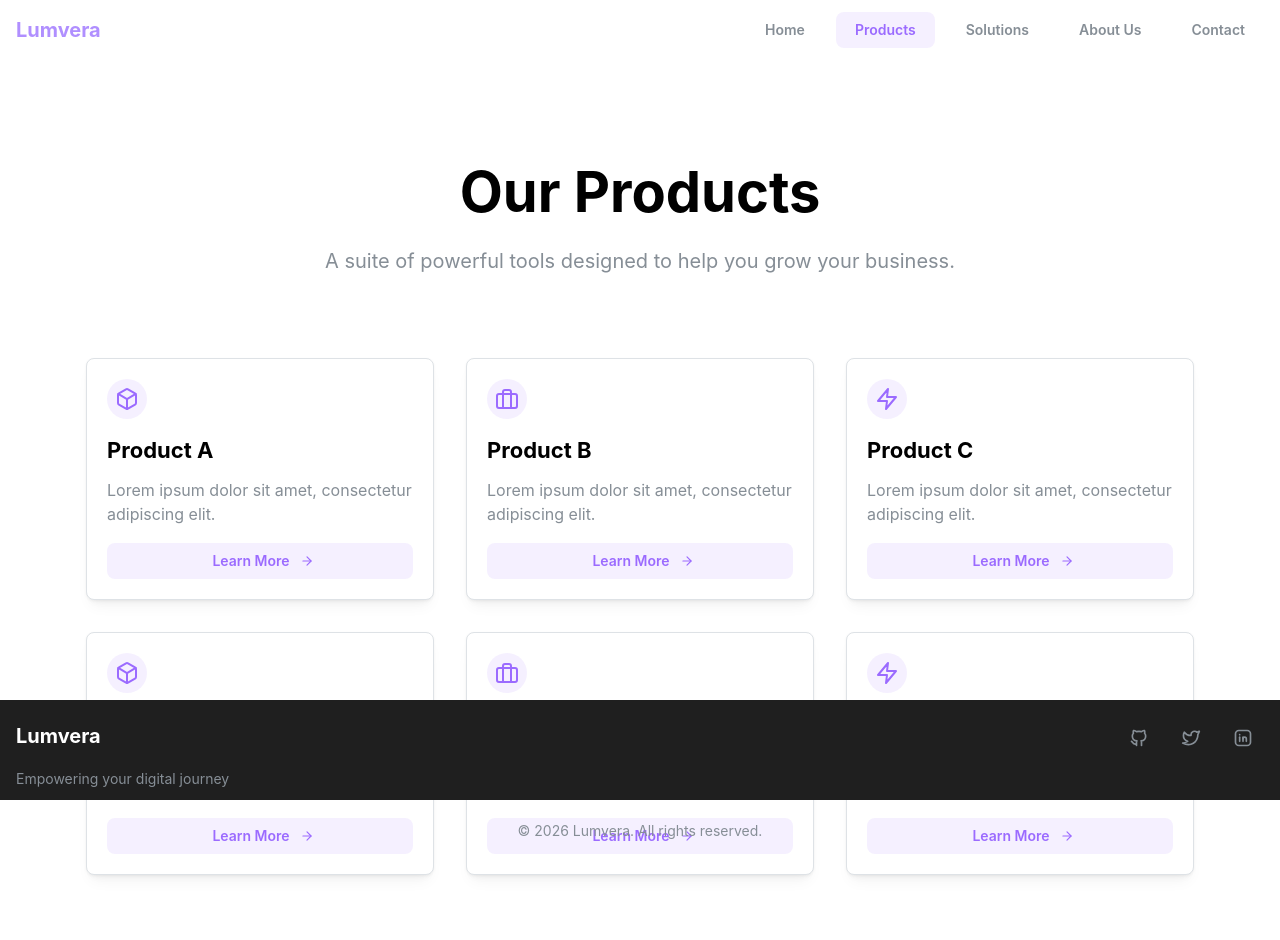
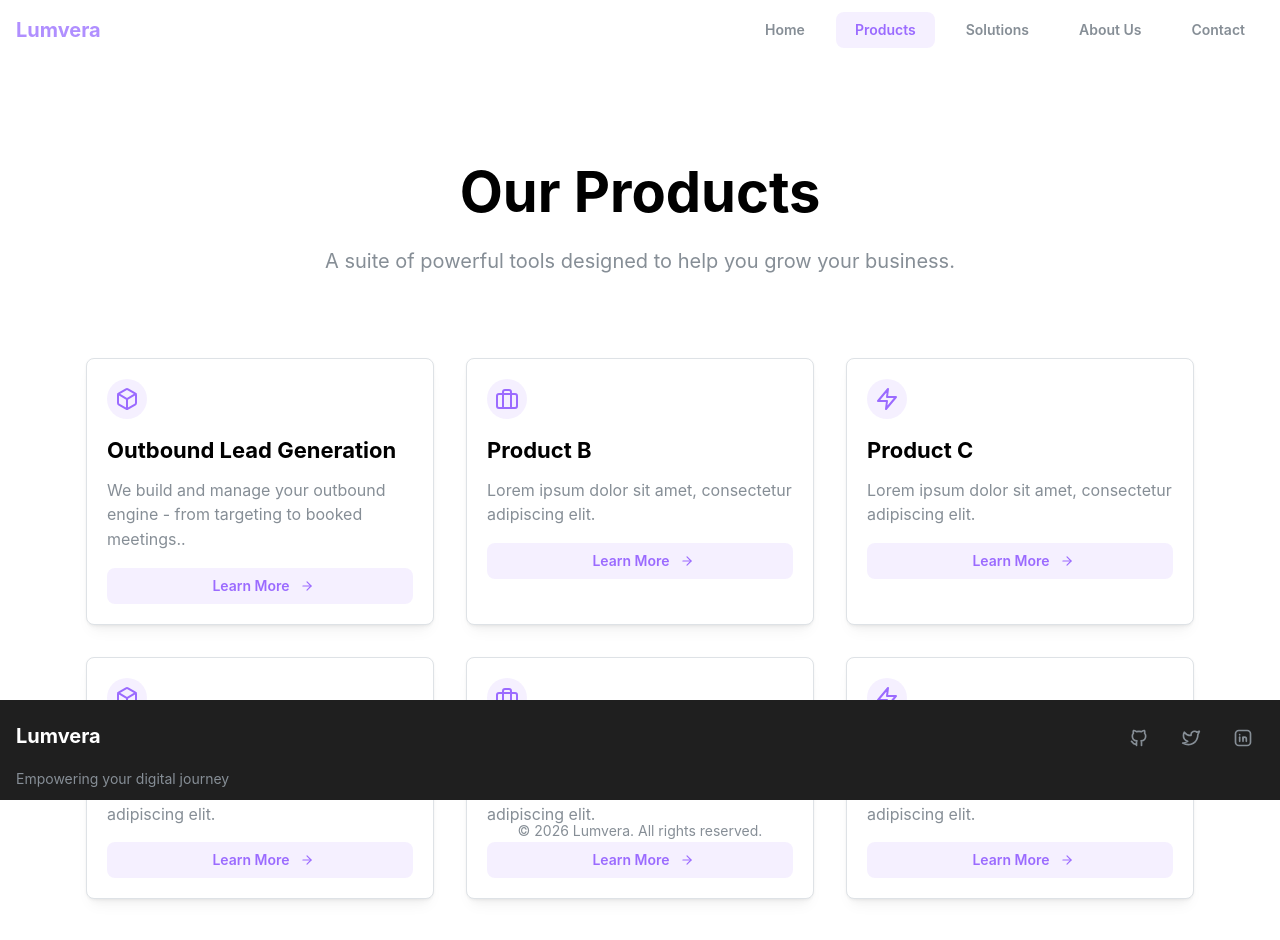
Before and after one commit to prachi2608/Lumvera, a React (Vite) app in the folder lead-gen-website/: page /products in a window 1280 px wide. Shown: the top 940 px of the page. Built offline with nearby package versions, Linux system fonts and the light colour scheme.

Commit message:
Update Products.tsx

```diff
--- a/lead-gen-website/src/pages/Products.tsx
+++ b/lead-gen-website/src/pages/Products.tsx
@@ -4,8 +4,8 @@ import { FiBox, FiBriefcase, FiZap, FiArrowRight } from 'react-icons/fi';
 const products = [
   {
     icon: FiBox,
-    title: 'Product A',
-    description: 'Lorem ipsum dolor sit amet, consectetur adipiscing elit.',
+    title: 'Outbound Lead Generation',
+    description: 'We build and manage your outbound engine - from targeting to booked meetings..',
   },
   {
     icon: FiBriefcase,
```
